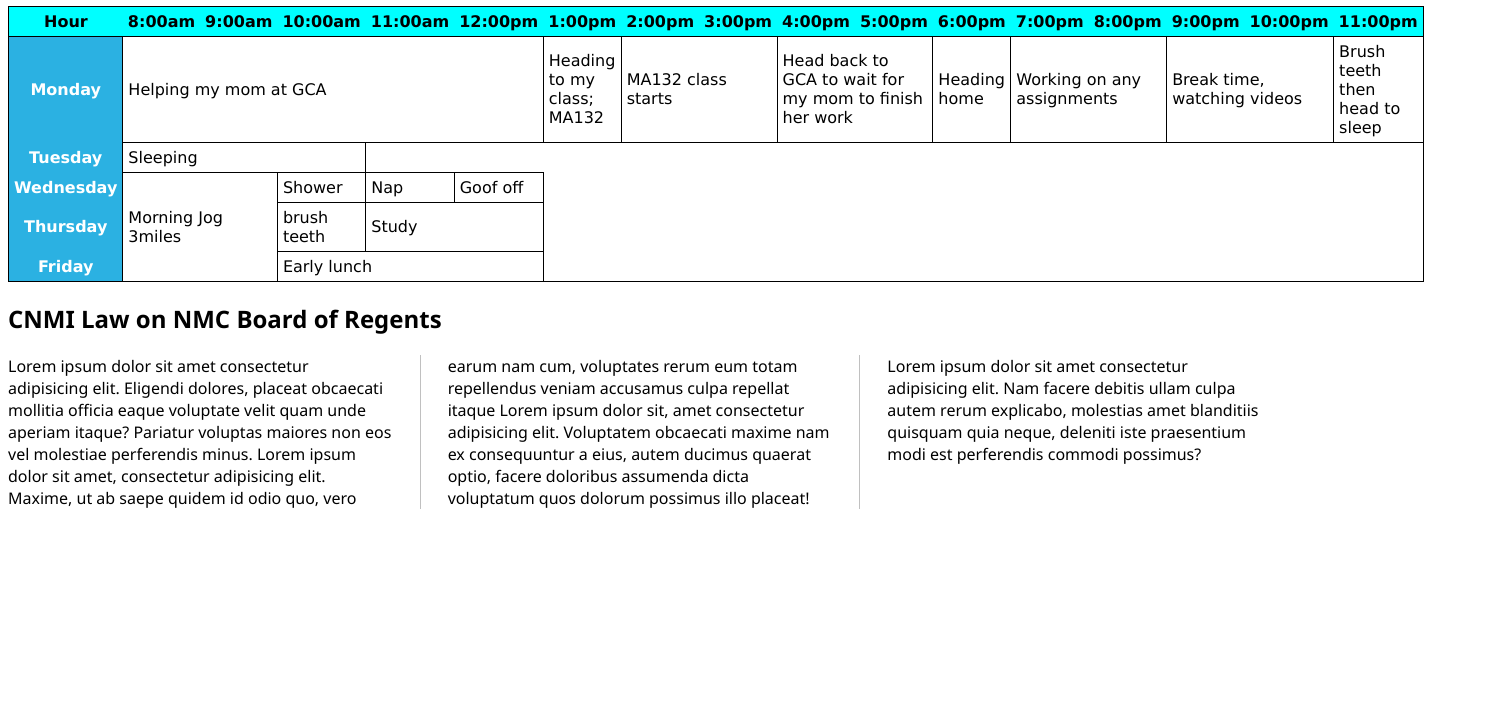
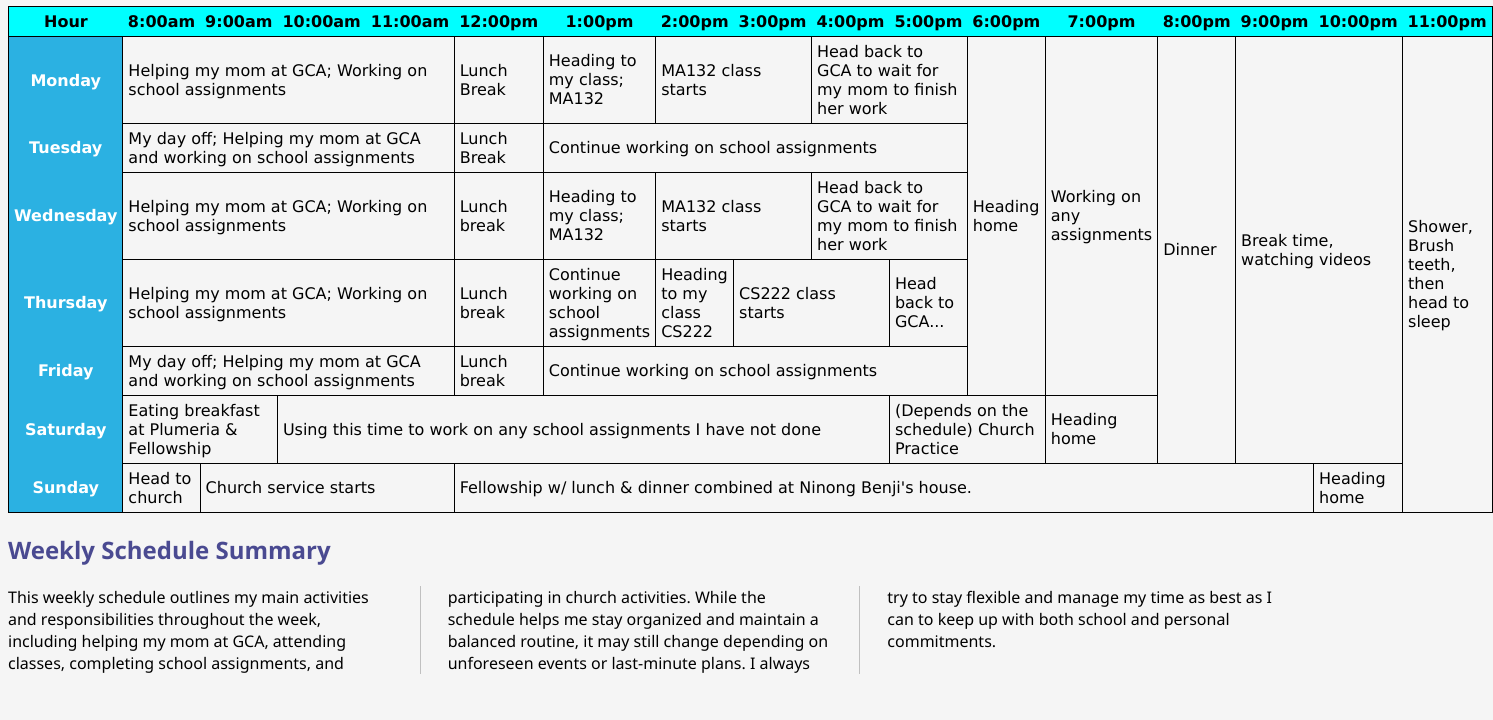
Before and after one commit to paulieTal/CS222-web-tables, a plain HTML site: page index.html in a window 1280 px wide. Shown: the part 80-800 px from the top of the page, 1493 px wide, since content can reach past the window. Drawn offline with Linux system fonts and the light colour scheme.

Commit message:
edits to my html tables

```diff
--- a/index.html
+++ b/index.html
@@ -9,7 +9,7 @@
 </head>
 
 <body>
-    <h1>My Weekly Schedule</h1>
+    <h1>Paul's Weekly Schedule</h1>
     <table>
         <thead>
             <th>Hour</th>
@@ -33,34 +33,59 @@
         <tbody>
             <tr>
                 <th>Monday</td>
-                <td colspan="5">Helping my mom at GCA</td>
+                <td colspan="4">Helping my mom at GCA; Working on school assignments</td>
+                <td>Lunch Break</td>
                 <td>Heading to my class; MA132</td>
                 <td colspan="2">MA132 class starts</td>
                 <td colspan="2">Head back to GCA to wait for my mom to finish her work</td>
-                <td>Heading home</td>
-                <td colspan="2">Working on any assignments</td>
-                <td colspan="2">Break time, watching videos</td>
-                <td>Brush teeth then head to sleep</td>
+                <td rowspan="5">Heading home</td>
+                <td colspan="1" rowspan="5">Working on any assignments</td>
+                <td rowspan="6">Dinner</td>
+                <td colspan="2" rowspan="6">Break time, watching videos</td>
+                <td rowspan="7"> Shower, Brush teeth, then head to sleep</td>
             </tr>
             <tr>
                 <th>Tuesday</td>
-                <td colspan="3">Sleeping</td>
+                <td colspan="4">My day off; Helping my mom at GCA and working on school assignments</td>
+                <td>Lunch Break</td>
+                <td colspan="5">Continue working on school assignments</td>
             </tr>
             <tr>
                 <th>Wednesday</td>
-                <td colspan="2" rowspan="3">Morning Jog 3miles</td>
-                <td>Shower</td>
-                <td>Nap</td>
-                <td>Goof off</td>
+                <td colspan="4">Helping my mom at GCA; Working on school assignments</td>
+                <td>Lunch break</td>
+                <td>Heading to my class; MA132</td>
+                <td colspan="2">MA132 class starts</td>
+                <td colspan="2">Head back to GCA to wait for my mom to finish her work</td>
             </tr>
             <tr>
                 <th>Thursday</td>
-                <td>brush teeth</td>
-                <td colspan="2">Study</td>
+                <td colspan="4">Helping my mom at GCA; Working on school assignments</td>
+                <td>Lunch break</td>
+                <td>Continue working on school assignments</td>
+                <td>Heading to my class CS222</td>
+                <td colspan="2">CS222 class starts</td>
+                <td>Head back to GCA...</td>
             </tr>
             <tr>
                 <th>Friday</td>
-                <td colspan="3">Early lunch</td>
+                <td colspan="4">My day off; Helping my mom at GCA and working on school assignments</td>
+                <td>Lunch break</td>
+                <td colspan="5">Continue working on school assignments</td>
+            </tr>
+            <tr>
+                <th>Saturday</th>
+                <td colspan="2">Eating breakfast at Plumeria & Fellowship</td>
+                <td colspan="7">Using this time to work on any school assignments I have not done </td>
+                <td colspan="2">(Depends on the schedule) Church Practice</td>
+                <td>Heading home</td>
+            </tr>
+            <tr>
+                <th>Sunday</th>
+                <td>Head to church</td>
+                <td colspan="3">Church service starts</td>
+                <td colspan="10">Fellowship w/ lunch & dinner combined at Ninong Benji's house.</td>
+                <td>Heading home</td>
             </tr>
         </tbody>
     </table>
@@ -68,10 +93,14 @@
 
     </article>
     <h2>
-        CNMI Law on NMC Board of Regents
+        Weekly Schedule Summary
     </h2>
     <p class="columns">
-        Lorem ipsum dolor sit amet consectetur adipisicing elit. Eligendi dolores, placeat obcaecati mollitia officia eaque voluptate velit quam unde aperiam itaque? Pariatur voluptas maiores non eos vel molestiae perferendis minus. Lorem ipsum dolor sit amet, consectetur adipisicing elit. Maxime, ut ab saepe quidem id odio quo, vero earum nam cum, voluptates rerum eum totam repellendus veniam accusamus culpa repellat itaque Lorem ipsum dolor sit, amet consectetur adipisicing elit. Voluptatem obcaecati maxime nam ex consequuntur a eius, autem ducimus quaerat optio, facere doloribus assumenda dicta voluptatum quos dolorum possimus illo placeat! Lorem ipsum dolor sit amet consectetur adipisicing elit. Nam facere debitis ullam culpa autem rerum explicabo, molestias amet blanditiis quisquam quia neque, deleniti iste praesentium modi est perferendis commodi possimus?
+        This weekly schedule outlines my main activities and responsibilities throughout the week, including helping my
+        mom at GCA, attending classes, completing school assignments, and participating in church activities. While the
+        schedule helps me stay organized and maintain a balanced routine, it may still change depending on unforeseen
+        events or last-minute plans. I always try to stay flexible and manage my time as best as I can to keep up with
+        both school and personal commitments.
     </p>
     </article>
 </body>
--- a/style.css
+++ b/style.css
@@ -24,3 +24,9 @@ thead th {
     column-rule: 1px solid silver;
     column-gap: 55px;
 }
+body {
+  background-color: whitesmoke
+}
+h2 {
+  color: rgb(74, 74, 145);
+}
```
